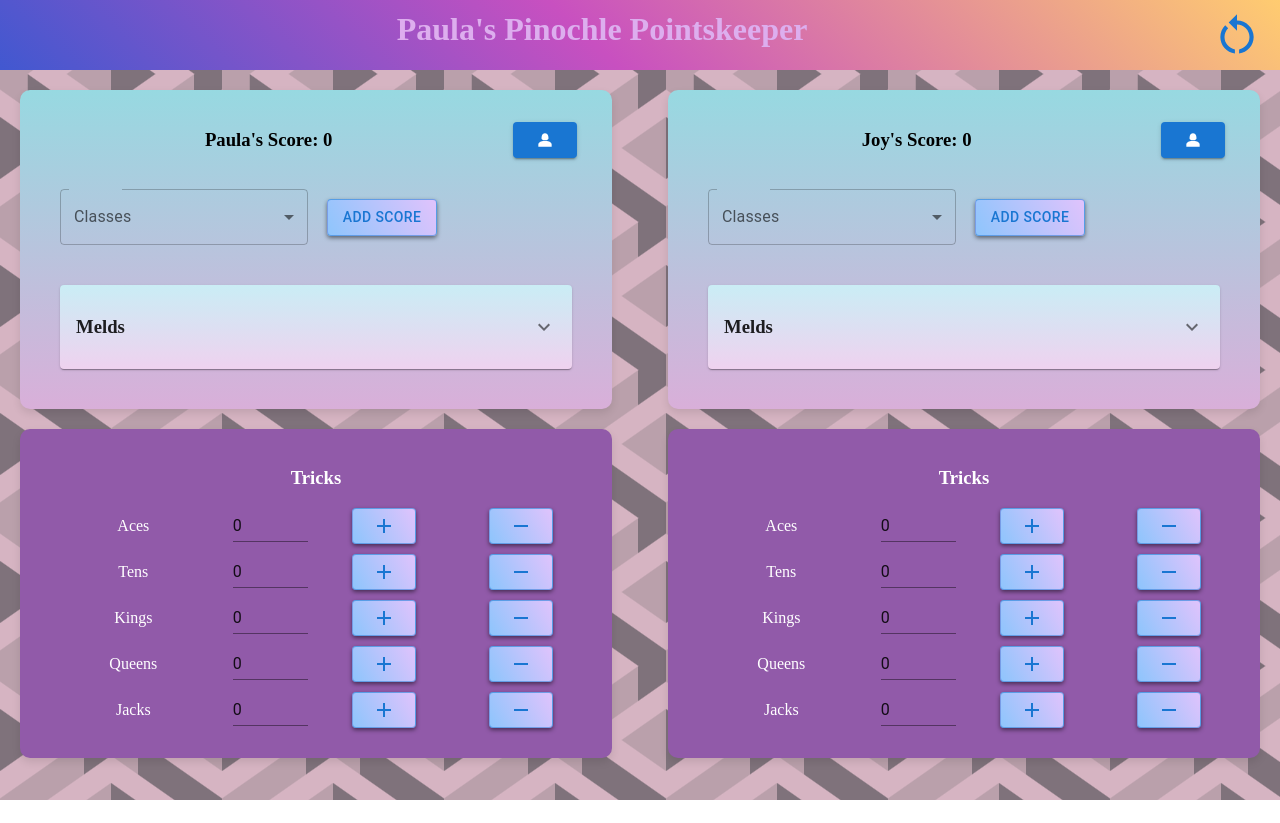
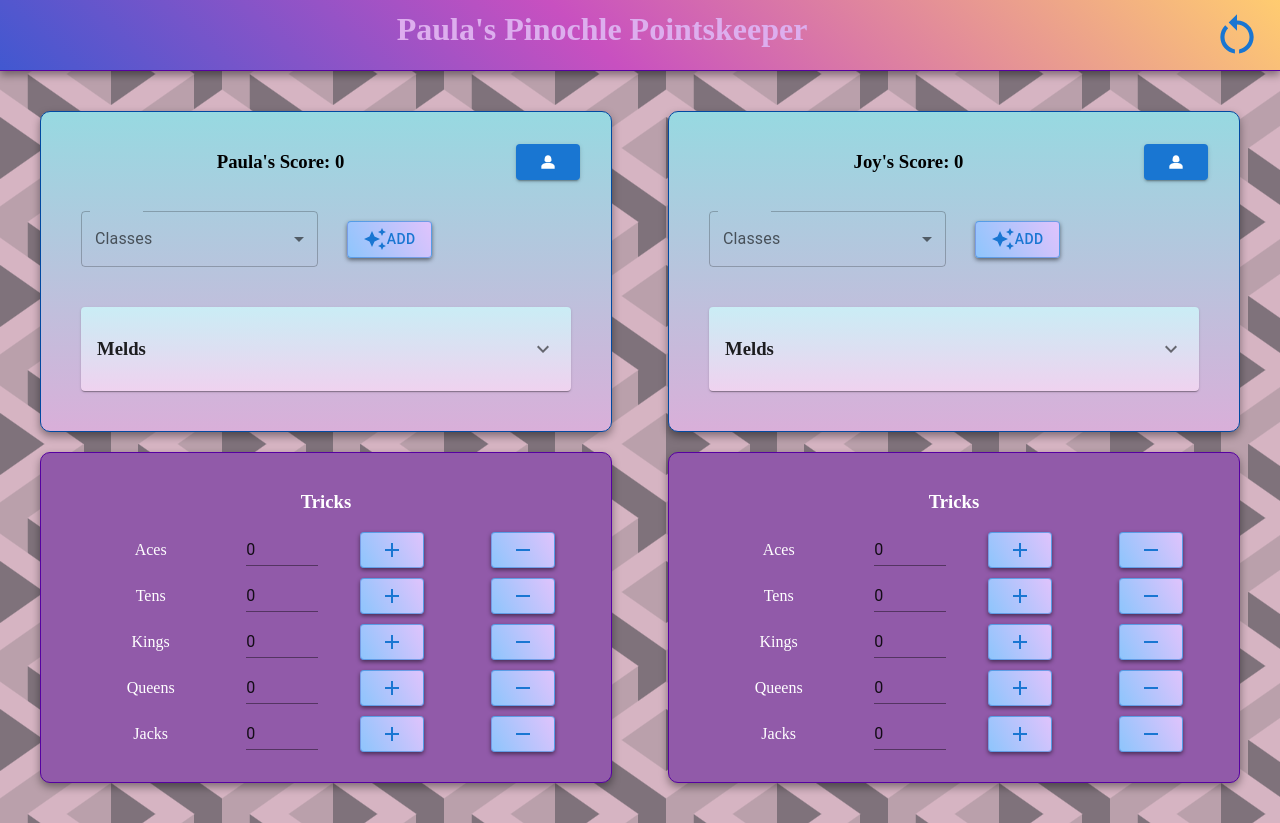
Before and after one commit to hillriegel/pinochle-scorer, a React (Create React App) app: page / in a window 1280 px wide. Before the commit the page ends 800 px from the top, so only its background shows below. Built offline with nearby package versions, Linux system fonts and the light colour scheme; a web font is replaced by a local one.

Commit message:
minor styling improvements

```diff
--- a/src/ScorePage/ScoreInput.tsx
+++ b/src/ScorePage/ScoreInput.tsx
@@ -1,7 +1,7 @@
 import React, { useState } from 'react';
 import { Grid, Box, InputLabel, MenuItem, FormControl, Select, Button } from '@mui/material';
 import { SelectChangeEvent } from '@mui/material/Select';
-
+import AutoAwesomeIcon from '@mui/icons-material/AutoAwesome';
 import { PlayerId } from './types';
 
 interface ScoreInputProps {
@@ -68,7 +68,7 @@ const ScoreInput: React.FC<ScoreInputProps> = ({ updateScore, player }) => {
                             </FormControl>
                         </Grid>
                         <Grid item xs={3}>
-                            <Button className="plus-button" variant="outlined" type="submit">Add Score</Button>
+                            <Button className="plus-button" variant="outlined" type="submit"> <AutoAwesomeIcon /> Add</Button>
                         </Grid>
                     </Grid>
                 </FormControl>
--- a/src/ScorePage/ScorePage.tsx
+++ b/src/ScorePage/ScorePage.tsx
@@ -138,6 +138,8 @@ function ScorePage() {
     return (
         <div>
         <Header resetAll={resetAll}/>
+        <div className="body-container">
+
         <Grid container spacing={2}>
             <Grid item xs={12} sm={6}>
                 <PlayerScore
@@ -178,6 +180,8 @@ function ScorePage() {
                 />
             </Grid>
         </Grid>
+
+        </div>
         </div>
     );
 }
--- a/src/index.css
+++ b/src/index.css
@@ -30,6 +30,7 @@ body {
 
 .header {
   background-color: #5601a1;
+  border-bottom: solid 1px #5601a1;
   color: #ddaeee;
   padding: 0px;
   font-family: "Platypi", serif;
@@ -38,7 +39,11 @@ body {
   justify-content: space-around;
   background-color: #4158D0;
   background-image: linear-gradient(43deg, #4158D0 0%, #C850C0 46%, #FFCC70 100%);
+  box-shadow:  0 4px 8px rgba(0, 0, 0, 0.4);
+}
 
+.body-container {
+  margin: 20px;
 }
 
 .page-title {
@@ -61,10 +66,11 @@ h3 {
 
 .score-column {
   background-color: #eaffa0;
+  border: solid 1px #0149a1;
   border-radius: 10px;
   padding: 20px;
   margin: 20px;
-  box-shadow:  0 4px 8px rgba(0, 0, 0, 0.1);
+  box-shadow:  0 4px 8px rgba(0, 0, 0, 0.4);
   background-color: #D9AFD9;
   background-image: linear-gradient(0deg, #D9AFD9 0%, #97D9E1 100%);
 
@@ -72,18 +78,20 @@ h3 {
 
 .melds {
   background-color: #eaffa0;
+  border: solid 1px #5601a1;
   border-radius: 10px;
   padding: 20px;
   margin: 20px;
-  box-shadow:  0 4px 8px rgba(0, 0, 0, 0.1);
+  box-shadow:  0 4px 8px rgba(0, 0, 0, 0.4);
 }
 
 .tricks {
   background-color: #915aa9;
+  border: solid 1px #5601a1;
   border-radius: 10px;
   padding: 20px;
   margin: 20px;
-  box-shadow:  0 4px 8px rgba(0, 0, 0, 0.1);
+  box-shadow:  0 4px 8px rgba(0, 0, 0, 0.4);
   color: #ffffff;
 }
 
```
